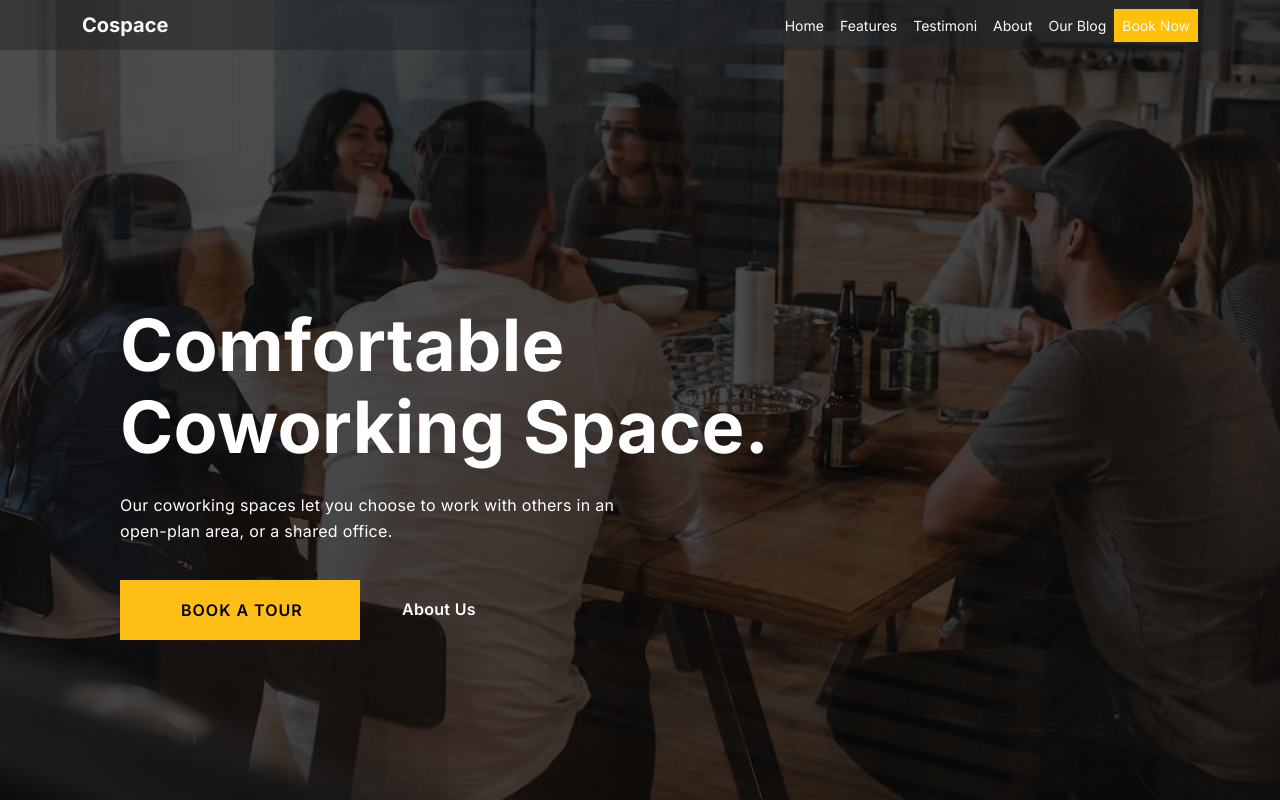
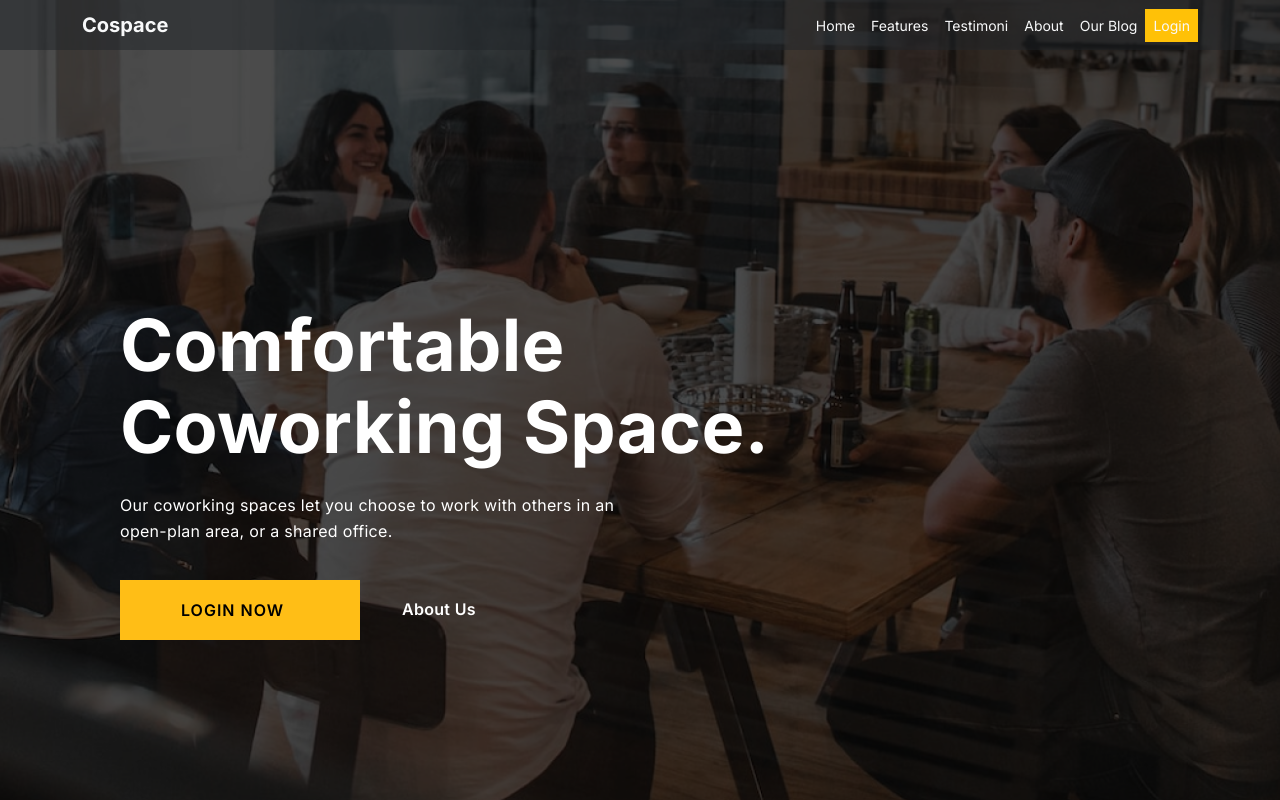
Before and after one commit to hafidzyami/TugasBesar-II3120-LaSTI, a Next.js app in the folder lastiwebapp/: page / in a window 1280 px wide. Built offline with nearby package versions, Linux system fonts and the light colour scheme.

Commit message:
softeng tokped

```diff
--- a/lastiwebapp/src/app/page.jsx
+++ b/lastiwebapp/src/app/page.jsx
@@ -15,8 +15,10 @@ import "./style.css";
 
 // import required modules
 import { EffectCoverflow, Pagination, Navigation } from "swiper/modules";
+import { useRouter } from "next/navigation";
 
 const page = () => {
+  const router = useRouter()
   return (
     <>
       <Navbar
@@ -50,8 +52,8 @@ const page = () => {
               <Nav.Link className="text-light" href="#">
                 Our Blog
               </Nav.Link>
-              <Nav.Link className="text-light bg-warning" href="#">
-                Book Now
+              <Nav.Link className="text-light bg-warning" href="/login">
+                Login
               </Nav.Link>
             </Nav>
           </Navbar.Collapse>
@@ -87,7 +89,7 @@ const page = () => {
               >{`Our coworking spaces let you choose to work with others in an open-plan area, or a shared office. `}</div>
               <div className={styles.btnStarted}>
                 <div className={styles.btnStartedChild} />
-                <button className={styles.bookATour} style={{ backgroundColor : 'transparent', border: 'none' }}>BOOK A TOUR</button>
+                <button className={styles.bookATour} style={{ backgroundColor : 'transparent', border: 'none' }} onClick={()=>router.push("/login")}>LOGIN NOW</button>
               </div>
               <div className={styles.aboutUs}>About Us</div>
             </div>
```
